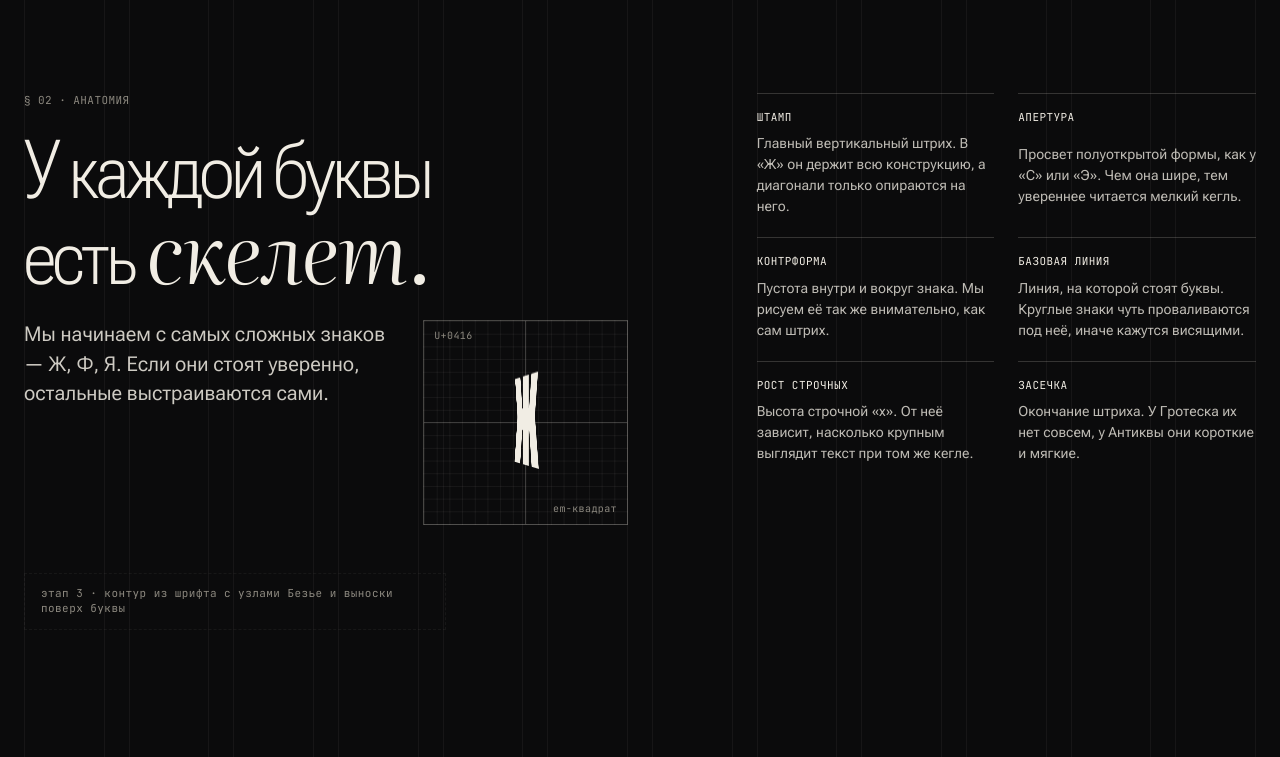
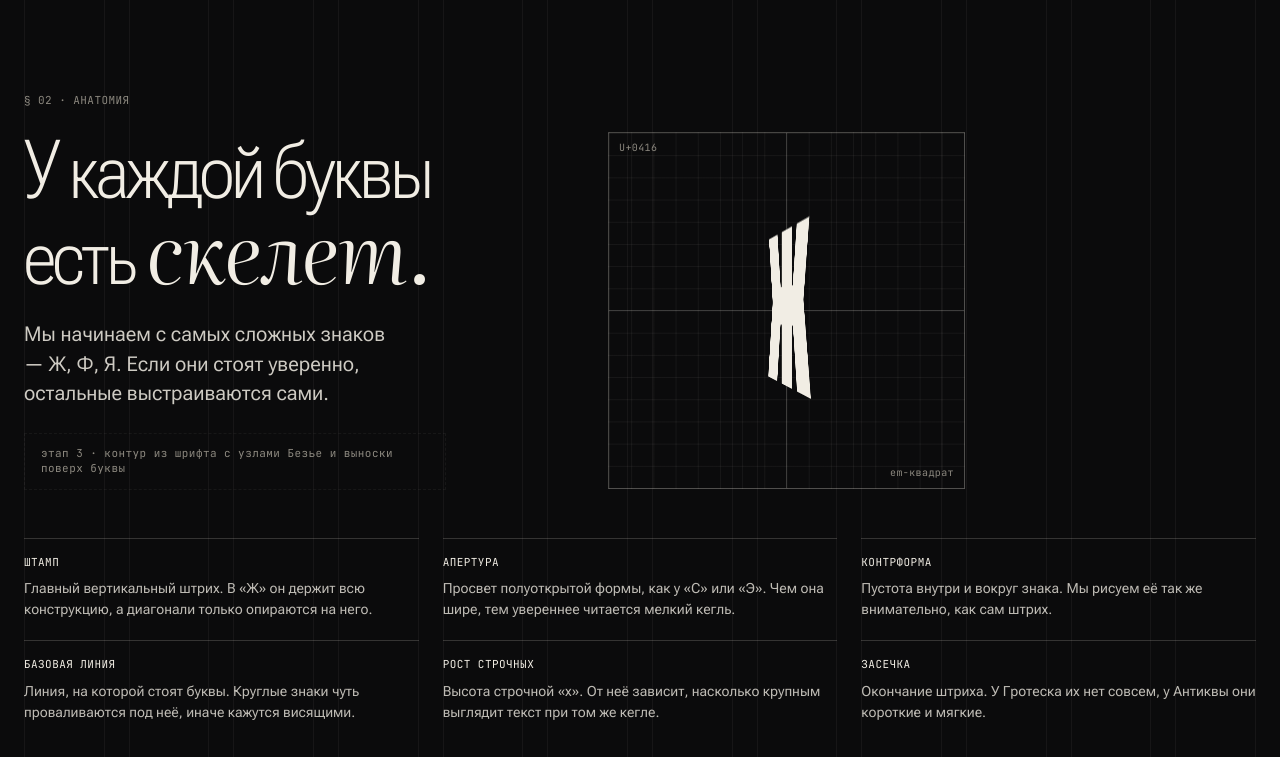
Before and after one commit to lehsemyonov-spec/glif, a website built with Vite: page index.html in a window 1280 px wide. Shown: the part 803-1560 px from the top of the page. Built offline with nearby package versions, Linux system fonts and the light colour scheme.

Commit message:
§02: квадрат по высоте текстового блока, текст без разрыва, глоссарий ниже
Co-Authored-By: Claude Opus 5.5 <noreply@anthropic.com>
Claude-Session: https://claude.ai/code/session_01HgdfM2gAAcWeuUCQirBsRw

```diff
--- a/index.html
+++ b/index.html
@@ -56,21 +56,21 @@
       <!-- 2. Анатомия -->
       <section class="section" id="anatomy" data-theme="ink" data-index="2" data-title="Анатомия">
         <div class="grid-lines" aria-hidden="true"></div>
-        <div class="section__inner split">
-          <div class="split__main">
+        <div class="section__inner">
           <p class="eyebrow mono">§ 02 · Анатомия</p>
+          <div class="anatomy-top">
+            <div class="anatomy-text">
               <h2 class="section__title">У каждой буквы есть <em>скелет.</em></h2>
-            <div class="anatomy-row">
               <p class="section__text">Мы начинаем с самых сложных знаков — Ж, Ф, Я. Если они стоят уверенно, остальные выстраиваются сами.</p>
+              <p class="stub mono">этап 3 · контур из шрифта с узлами Безье и выноски поверх буквы</p>
+            </div>
             <figure class="em-box" aria-hidden="true">
               <span class="em-box__label em-box__label--tl mono" id="em-code">U+0416</span>
               <span class="em-box__label em-box__label--br mono">em-квадрат</span>
               <span class="em-box__glyph" id="em-glyph">Ж</span>
             </figure>
           </div>
-            <p class="stub mono">этап 3 · контур из шрифта с узлами Безье и выноски поверх буквы</p>
-          </div>
-          <dl class="glossary split__aside">
+          <dl class="glossary">
             <div><dt class="mono">штамп</dt><dd>Главный вертикальный штрих. В «Ж» он держит всю конструкцию, а диагонали только опираются на него.</dd></div>
             <div><dt class="mono">апертура</dt><dd>Просвет полуоткрытой формы, как у «С» или «Э». Чем она шире, тем увереннее читается мелкий кегль.</dd></div>
             <div><dt class="mono">контрформа</dt><dd>Пустота внутри и вокруг знака. Мы рисуем её так же внимательно, как сам штрих.</dd></div>
--- a/src/styles/sections.css
+++ b/src/styles/sections.css
@@ -82,23 +82,33 @@ body.no-grid .metric-line {
 }
 
 /* ---------- 2. Em-квадрат с вращающейся буквой ---------- */
-.anatomy-row {
+/* Текст и квадрат в одну строку; сторона квадрата = высота текстового блока (см. ui/emBox.ts) */
+.anatomy-top {
+  display: flex;
+  gap: var(--gutter);
+  align-items: flex-start;
+}
+.anatomy-text {
+  flex: 0 0 min(560px, 58%);
+  min-width: 0;
   display: grid;
-  grid-template-columns: minmax(0, 1fr) clamp(180px, 16vw, 240px);
-  gap: var(--gutter);
-  align-items: start;
+  gap: 24px;
+  align-content: start;
 }
-@media (max-width: 960px) {
-  .anatomy-row { grid-template-columns: minmax(0, 1fr) clamp(200px, 32vw, 280px); }
+.anatomy-text .stub {
+  margin-top: 0;
 }
 @media (max-width: 560px) {
-  .anatomy-row { grid-template-columns: minmax(0, 1fr); }
+  .anatomy-top { flex-direction: column; }
+  .anatomy-text { flex-basis: auto; }
   .em-box { width: min(100%, 280px); }
 }
 
 .em-box {
   position: relative;
+  flex: none;
   margin: 0;
+  width: var(--em-size, 280px);
   aspect-ratio: 1;
   max-width: 100%;
   display: grid;
@@ -150,7 +160,8 @@ body.no-grid .metric-line {
 /* ---------- 2. Глоссарий анатомии ---------- */
 .glossary {
   display: grid;
-  grid-template-columns: repeat(2, minmax(0, 1fr));
+  margin: 24px 0 0;
+  grid-template-columns: repeat(3, minmax(0, 1fr));
   gap: 0 var(--gutter);
 }
 .glossary div {
@@ -169,6 +180,9 @@ body.no-grid .metric-line {
   line-height: 1.5;
   color: var(--fg);
   opacity: 0.78;
+}
+@media (max-width: 960px) {
+  .glossary { grid-template-columns: repeat(2, minmax(0, 1fr)); }
 }
 @media (max-width: 560px) {
   .glossary { grid-template-columns: minmax(0, 1fr); }
--- a/src/ui/emBox.ts
+++ b/src/ui/emBox.ts
@@ -1,10 +1,34 @@
-/** Буква в em-квадрате §02: на каждом обороте меняется Ж → Ф → Я. */
+/**
+ * Em-квадрат в §02.
+ * 1. Сторона квадрата равна высоте текстового блока слева (от заголовка до заглушки),
+ *    но не больше свободного места в строке.
+ * 2. Буква на каждом обороте меняется Ж → Ф → Я.
+ */
 const GLYPHS = ['Ж', 'Ф', 'Я'];
 
 export function initEmBox(): void {
+  const row = document.querySelector<HTMLElement>('.anatomy-top');
+  const text = row?.querySelector<HTMLElement>('.anatomy-text');
+  const box = row?.querySelector<HTMLElement>('.em-box');
   const glyph = document.getElementById('em-glyph');
   const code = document.getElementById('em-code');
-  if (!glyph) return;
+
+  if (row && text && box) {
+    const fit = () => {
+      if (getComputedStyle(row).flexDirection === 'column') {
+        box.style.removeProperty('--em-size');
+        return;
+      }
+      const gap = parseFloat(getComputedStyle(row).columnGap) || 0;
+      const free = row.clientWidth - text.offsetWidth - gap;
+      box.style.setProperty('--em-size', `${Math.max(0, Math.min(text.offsetHeight, free))}px`);
+    };
+    new ResizeObserver(fit).observe(text);
+    new ResizeObserver(fit).observe(row);
+    fit();
+  }
+
+  if (glyph) {
     let i = 0;
     glyph.addEventListener('animationiteration', () => {
       i = (i + 1) % GLYPHS.length;
@@ -12,3 +36,4 @@ export function initEmBox(): void {
       if (code) code.textContent = 'U+' + GLYPHS[i].codePointAt(0)!.toString(16).toUpperCase().padStart(4, '0');
     });
   }
+}
```
Lines whose indentation alone changed are shown as unchanged.
